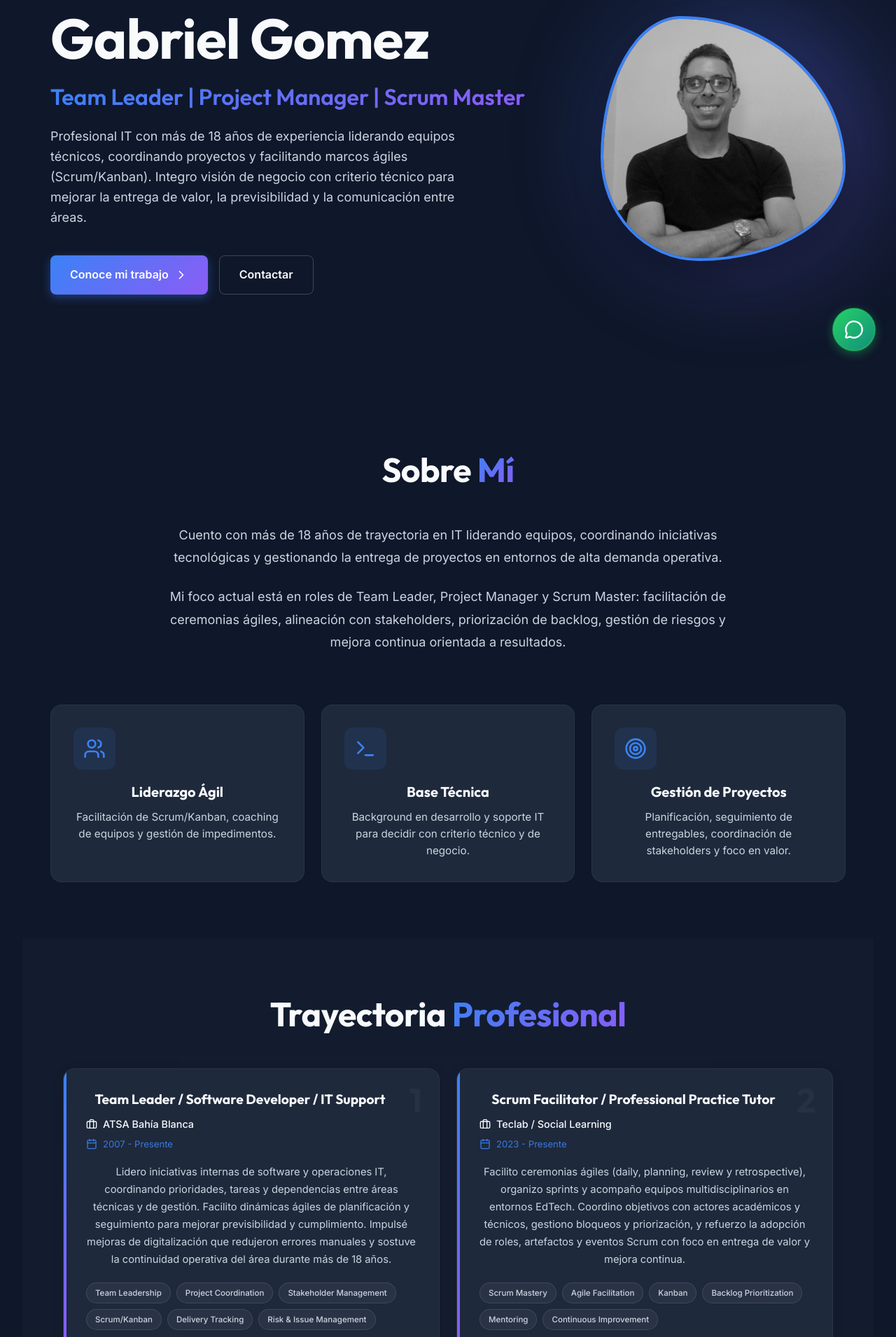
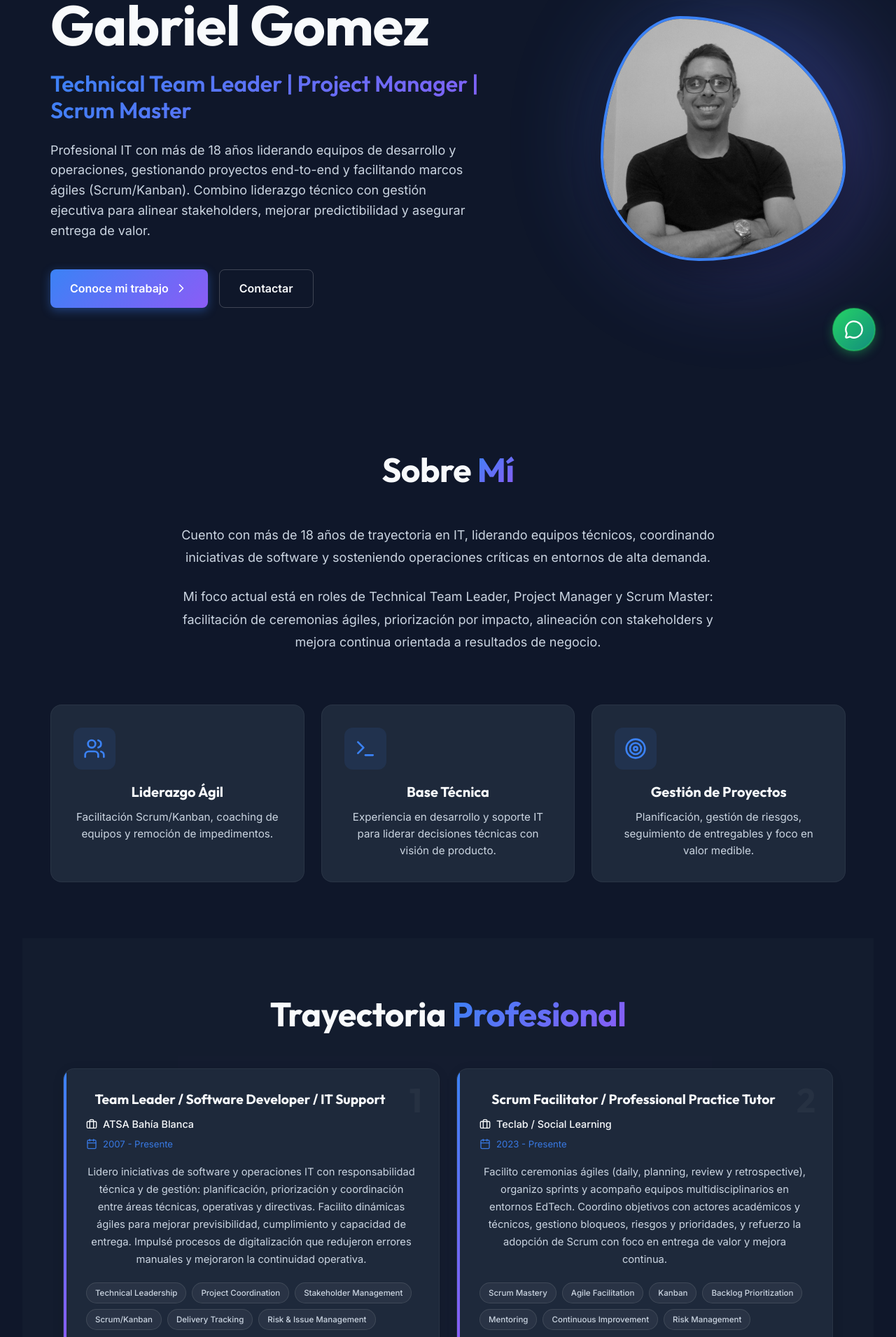
Before and after one commit to gabrielgagz/gabrielgagz.github.io, a React (Vite) app: page / in a window 1280 px wide. Shown: the part 269-2180 px from the top of the page at 70% size. Built offline with nearby package versions, Linux system fonts and the light colour scheme.

Commit message:
Refine positioning to technical leadership with executive focus

```diff
--- a/src/components/About.jsx
+++ b/src/components/About.jsx
@@ -12,10 +12,10 @@ const About = () => {
                 <div className="about-content">
                     <div className="about-text-content">
                         <p className="about-text">
-                            Cuento con más de 18 años de trayectoria en IT liderando equipos, coordinando iniciativas tecnológicas y gestionando la entrega de proyectos en entornos de alta demanda operativa.
+                            Cuento con más de 18 años de trayectoria en IT, liderando equipos técnicos, coordinando iniciativas de software y sosteniendo operaciones críticas en entornos de alta demanda.
                         </p>
                         <p className="about-text">
-                            Mi foco actual está en roles de Team Leader, Project Manager y Scrum Master: facilitación de ceremonias ágiles, alineación con stakeholders, priorización de backlog, gestión de riesgos y mejora continua orientada a resultados.
+                            Mi foco actual está en roles de Technical Team Leader, Project Manager y Scrum Master: facilitación de ceremonias ágiles, priorización por impacto, alineación con stakeholders y mejora continua orientada a resultados de negocio.
                         </p>
                     </div>
 
@@ -23,19 +23,19 @@ const About = () => {
                         <div className="about-card">
                             <div className="card-icon"><Users size={32} /></div>
                             <h3>Liderazgo Ágil</h3>
-                            <p>Facilitación de Scrum/Kanban, coaching de equipos y gestión de impedimentos.</p>
+                            <p>Facilitación Scrum/Kanban, coaching de equipos y remoción de impedimentos.</p>
                         </div>
 
                         <div className="about-card">
                             <div className="card-icon"><Terminal size={32} /></div>
                             <h3>Base Técnica</h3>
-                            <p>Background en desarrollo y soporte IT para decidir con criterio técnico y de negocio.</p>
+                            <p>Experiencia en desarrollo y soporte IT para liderar decisiones técnicas con visión de producto.</p>
                         </div>
 
                         <div className="about-card">
                             <div className="card-icon"><Target size={32} /></div>
                             <h3>Gestión de Proyectos</h3>
-                            <p>Planificación, seguimiento de entregables, coordinación de stakeholders y foco en valor.</p>
+                            <p>Planificación, gestión de riesgos, seguimiento de entregables y foco en valor medible.</p>
                         </div>
                     </div>
                 </div>
--- a/src/components/Hero.jsx
+++ b/src/components/Hero.jsx
@@ -9,13 +9,13 @@ const Hero = () => {
             <div className="hero-content">
                 <h2 className="hero-subtitle">Hola, soy</h2>
                 <h1 className="hero-title">Gabriel Gomez</h1>
-                <h3 className="hero-role gradient-text">Team Leader | Project Manager | Scrum Master</h3>
+                <h3 className="hero-role gradient-text">Technical Team Leader | Project Manager | Scrum Master</h3>
 
                 <p className="hero-description">
-                    Profesional IT con más de 18 años de experiencia liderando equipos técnicos,
-                    coordinando proyectos y facilitando marcos ágiles (Scrum/Kanban).
-                    Integro visión de negocio con criterio técnico para mejorar la entrega de valor,
-                    la previsibilidad y la comunicación entre áreas.
+                    Profesional IT con más de 18 años liderando equipos de desarrollo y operaciones,
+                    gestionando proyectos end-to-end y facilitando marcos ágiles (Scrum/Kanban).
+                    Combino liderazgo técnico con gestión ejecutiva para alinear stakeholders,
+                    mejorar predictibilidad y asegurar entrega de valor.
                 </p>
 
                 <div className="hero-cta">
--- a/src/data/portfolioData.js
+++ b/src/data/portfolioData.js
@@ -6,16 +6,16 @@ export const experiencesInfo = [
     role: "Team Leader / Software Developer / IT Support",
     company: "ATSA Bahía Blanca",
     duration: "2007 - Presente",
-    description: "Lidero iniciativas internas de software y operaciones IT, coordinando prioridades, tareas y dependencias entre áreas técnicas y de gestión. Facilito dinámicas ágiles de planificación y seguimiento para mejorar previsibilidad y cumplimiento. Impulsé mejoras de digitalización que redujeron errores manuales y sostuve la continuidad operativa del área durante más de 18 años.",
-    skills: ["Team Leadership", "Project Coordination", "Stakeholder Management", "Scrum/Kanban", "Delivery Tracking", "Risk & Issue Management"]
+    description: "Lidero iniciativas de software y operaciones IT con responsabilidad técnica y de gestión: planificación, priorización y coordinación entre áreas técnicas, operativas y directivas. Facilito dinámicas ágiles para mejorar previsibilidad, cumplimiento y capacidad de entrega. Impulsé procesos de digitalización que redujeron errores manuales y mejoraron la continuidad operativa.",
+    skills: ["Technical Leadership", "Project Coordination", "Stakeholder Management", "Scrum/Kanban", "Delivery Tracking", "Risk & Issue Management"]
   },
   {
     id: 2,
     role: "Scrum Facilitator / Professional Practice Tutor",
     company: "Teclab / Social Learning",
     duration: "2023 - Presente",
-    description: "Facilito ceremonias ágiles (daily, planning, review y retrospective), organizo sprints y acompaño equipos multidisciplinarios en entornos EdTech. Coordino objetivos con actores académicos y técnicos, gestiono bloqueos y priorización, y refuerzo la adopción de roles, artefactos y eventos Scrum con foco en entrega de valor y mejora continua.",
-    skills: ["Scrum Mastery", "Agile Facilitation", "Kanban", "Backlog Prioritization", "Mentoring", "Continuous Improvement"]
+    description: "Facilito ceremonias ágiles (daily, planning, review y retrospective), organizo sprints y acompaño equipos multidisciplinarios en entornos EdTech. Coordino objetivos con actores académicos y técnicos, gestiono bloqueos, riesgos y prioridades, y refuerzo la adopción de Scrum con foco en entrega de valor y mejora continua.",
+    skills: ["Scrum Mastery", "Agile Facilitation", "Kanban", "Backlog Prioritization", "Mentoring", "Continuous Improvement", "Risk Management"]
   },
   {
     id: 3,
@@ -38,11 +38,11 @@ export const experiencesInfo = [
 export const skillsInfo = [
   {
     category: "Metodologías y Liderazgo",
-    items: ["Scrum Master", "Kanban", "Agile Leadership", "Team Leadership", "Project Management", "Sprint Planning", "Retrospectives", "Coaching & Mentoring"]
+    items: ["Scrum Master", "Kanban", "Agile Leadership", "Technical Team Leadership", "Project Management", "Sprint Planning", "Retrospectives", "Coaching & Mentoring"]
   },
   {
     category: "Gestión de Delivery",
-    items: ["Stakeholder Management", "Roadmap & Prioritization", "Gestión de Riesgos", "Seguimiento de KPIs", "Resolución de Bloqueos", "Comunicación Técnica/Negocio", "Mejora Continua"]
+    items: ["Stakeholder Management", "Roadmap & Prioritization", "Gestión de Riesgos", "Seguimiento de KPIs", "Resolución de Bloqueos", "Comunicación Técnica/Negocio", "Gestión de Dependencias", "Mejora Continua"]
   },
   {
     category: "Hard Skills (Soporte Técnico)",
```
